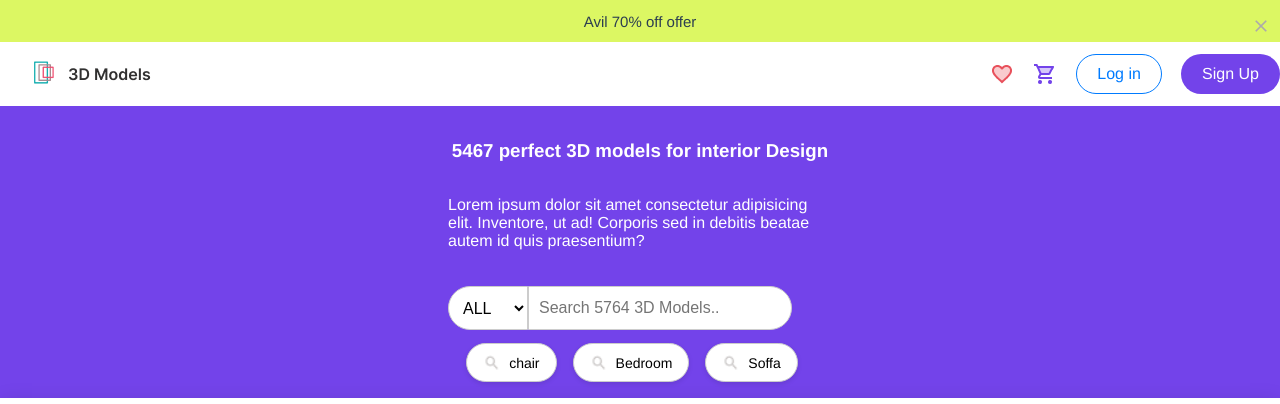
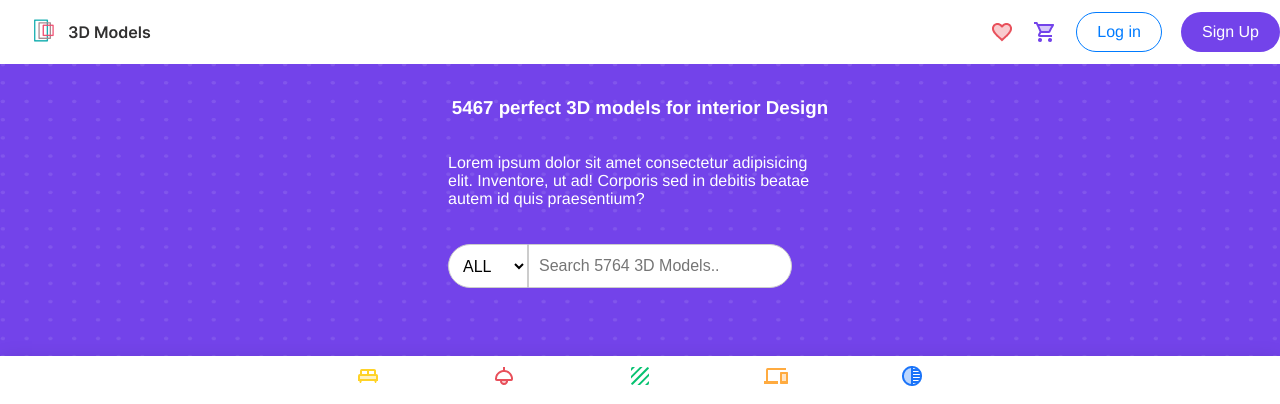
Before and after one commit to Harshit9651/figma2, a Vue app: page / in a window 1280 px wide. Shown: the top 404 px of the page. Built offline with nearby package versions, Linux system fonts and the light colour scheme.

Commit message:
working on navbar

```diff
--- a/src/components/HomePage.vue
+++ b/src/components/HomePage.vue
@@ -1,6 +1,6 @@
 <template>
   <div class="main">
-    <div v-if="isoffer" class="avil-offer">
+    <!-- <div v-if="isoffer" class="avil-offer">
       <p>Avil 70% off offer</p>
       <div class="cros">
         <button @click="closeoffer">
@@ -49,7 +49,8 @@
           </div>
         </div>
       </div>
-    </div>
+    </div> -->
+    <NavBar></NavBar>
     <div class="tabular-quick-filter">
       <div class="tabular">
         <img src="../assets/king_bed.png" alt="" />
@@ -165,7 +166,9 @@
     </div>
   </div>
 </template>
+<script>
 
+</script>
 <script setup>
 import { useProductsStore } from "../store/image";
 import { computed, ref } from "vue";
@@ -183,10 +186,11 @@ function setActivePrice(type) {
 </script>
 
 <script>
-// import SlidBar from './SlidBar.vue';
+import NavBar from './NavBar.vue';
+
 export default {
   name: "HomePage",
-  // components:SlidBar
+  components:NavBar,
 };
 </script>
 
--- /dev/null
+++ b/src/components/NavBar.vue
@@ -0,0 +1,247 @@
+<template>
+    <div class="main">
+      <div v-if="isOffer" class="avil-offer">
+        <p>Avail 70% off offer</p>
+        <div class="cros">
+          <button @click="closeoffer">
+            <img src="../assets/close.png" alt="Close Offer" />
+          </button>
+        </div>
+      </div>
+
+      <div class="navbar">
+        <div class="image left-bar">
+          <img src="../assets/Frame 22.png" alt="Logo" />
+        </div>
+        <div class="right-bar">
+          <img src="../assets/favorite.png" alt="Favorite" />
+          <img src="../assets/shopping_cart.png" alt="Cart" />
+          <button class="button1">Log in</button>
+          <button class="button2">Sign Up</button>
+        </div>
+      </div>
+
+      <div class="frame24">
+        <div class="inner-div">
+          <h3>5467 perfect 3D models for interior Design</h3>
+          <p>
+            Lorem ipsum dolor sit amet consectetur adipisicing elit. Inventore, ut
+            ad! Corporis sed in debitis beatae autem id quis praesentium?
+          </p>
+
+          <div class="search-box">
+            <div class="input-with-dropdown">
+              <select class="dropdown">
+                <option value="all">ALL</option>
+                <option value="option1">Option 1</option>
+                <option value="option2">Option 2</option>
+                <option value="option3">Option 3</option>
+              </select>
+              <input type="text" placeholder="Search 5764 3D Models.." />
+            </div>
+          </div>
+
+
+        </div>
+      </div>
+    </div>
+  </template>
+  <script>
+
+export default {
+  name: "NavBar"
+
+  }
+
+  </script>
+  <script setup>
+  import {ref} from 'vue'
+  const isoffer = ref(true);
+function closeoffer() {
+  isoffer.value = !isoffer.value;
+}
+
+</script>
+<style scoped lang="scss">
+
+.avil-offer {
+    width: 100%;
+    height: 2.65rem;
+    background: #dcf763;
+    display: flex;
+    justify-content: center;
+    position: relative;
+    align-items: center;
+    font-size: 15px;
+    font-weight: 500;
+
+    .cros {
+      position: absolute;
+      margin-left: 97%;
+      margin-top: 1%;
+      button {
+        all: unset;
+        display: inline-block;
+      }
+    }
+  }
+
+  .navbar {
+    background-color: rgb(255, 255, 255);
+    height: 4rem;
+    max-width: 100%;
+    box-shadow: 0px 4px 20px 0px #0000001f;
+    display: flex;
+    align-items: center;
+
+    .image {
+      width: 7.2rem;
+      height: 2rem;
+      margin-left: 30px;
+    }
+
+    .right-bar {
+      width: 19.75rem;
+      height: 3rem;
+      margin-left: 66%;
+      display: flex;
+      align-items: center;
+      justify-content: space-between;
+
+      .button1,
+      .button2 {
+        all: unset;
+        display: inline-block;
+        padding: 10px 20px;
+        font-size: 16px;
+        border-radius: 1.5rem;
+        cursor: pointer;
+        transition: background-color 0.3s ease;
+        border: 1px solid #007bff;
+        color: #007bff;
+        text-align: center;
+      }
+
+      .button1 {
+        background: transparent;
+      }
+
+      .button1:hover {
+        background-color: #007bff;
+        color: white;
+      }
+
+      .button2 {
+        background: #7343ea;
+        color: white;
+        border: 1px solid transparent;
+      }
+
+      .button2:hover {
+        background-color: #007bff;
+        color: white;
+      }
+    }
+  }
+  .frame24 {
+    margin: 0%;
+    height: 18.235rem;
+    background: #7343ea;
+    background-image: url('../assets/Pattern.png');
+    display: flex;
+    justify-content: center;
+    align-items: center;
+    color: white;
+    .inner-div {
+      height: 90%;
+      width: 30%;
+      display: flex;
+      align-items: center;
+      flex-direction: column;
+
+      .search-box {
+        display: flex;
+        justify-content: center;
+        align-items: center;
+        margin-top: 20px;
+        width: 100%;
+
+        .input-with-dropdown {
+          position: relative;
+          width: 100%;
+          height: 44px;
+          display: flex;
+          align-items: center;
+        }
+
+        select {
+          width: 5rem;
+          height: 100%;
+          border: 1px solid #ccc;
+          background-color: white;
+          border-radius: 32px 0 0 32px;
+          font-size: 16px;
+          padding: 10px;
+          cursor: pointer;
+          outline: none;
+          box-sizing: border-box;
+        }
+
+        input {
+          width: calc(100% - 120px);
+          height: 100%;
+          padding: 10px;
+          font-size: 16px;
+          border: 1px solid #ccc;
+          border-radius: 0 32px 32px 0;
+          outline: none;
+          box-sizing: border-box;
+        }
+      }
+
+      .searchs {
+        margin-top: 0.7rem;
+        width: 70%;
+        height: 2.8rem;
+        display: flex;
+        // justify-content: space-evenly;
+        justify-content: center;
+        align-items: center;
+        gap: 1rem;
+
+        margin-right: 1rem;
+      }
+
+      .search {
+        display: flex;
+        justify-content: center;
+        align-items: center;
+        gap: 0.5rem;
+        padding: 0.5rem 1rem;
+        border-radius: 20px;
+        color: black;
+        background-color: white;
+        border: 1px solid #ccc;
+        font-size: 14px;
+        font-weight: 500;
+        transition: all 0.3s ease;
+        cursor: pointer;
+        height: 1.3rem;
+        box-shadow: 0px 2px 5px rgba(0, 0, 0, 0.1);
+
+        &:hover {
+          background-color: #f0f0f0;
+          border-color: #1b2128;
+          color: #007bff;
+          box-shadow: 0px 4px 10px rgba(0, 0, 0, 0.2);
+        }
+
+        img {
+          width: 18px;
+          height: 18px;
+        }
+      }
+    }
+  }
+
+</style>
```
Also changed, not shown: src/App.vue (+7 -2 lines), src/assets/Pattern.png (added).
